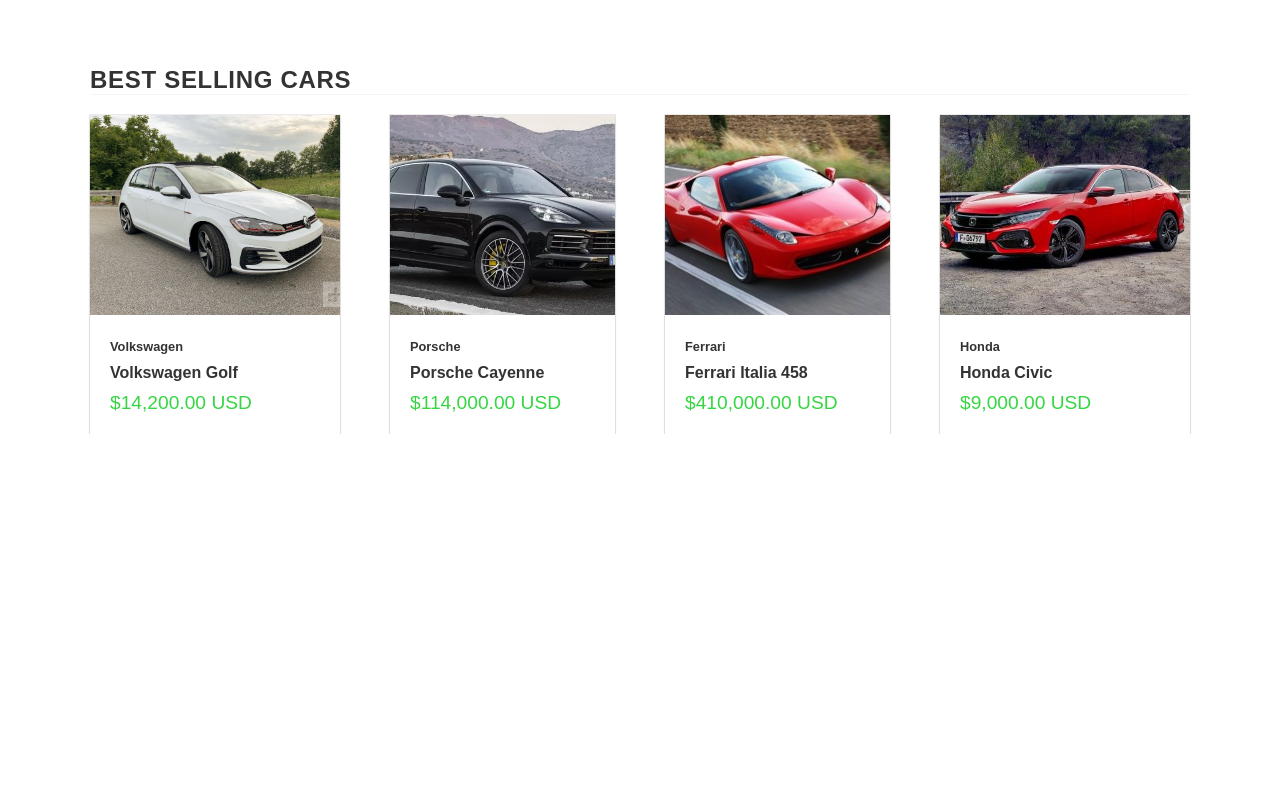
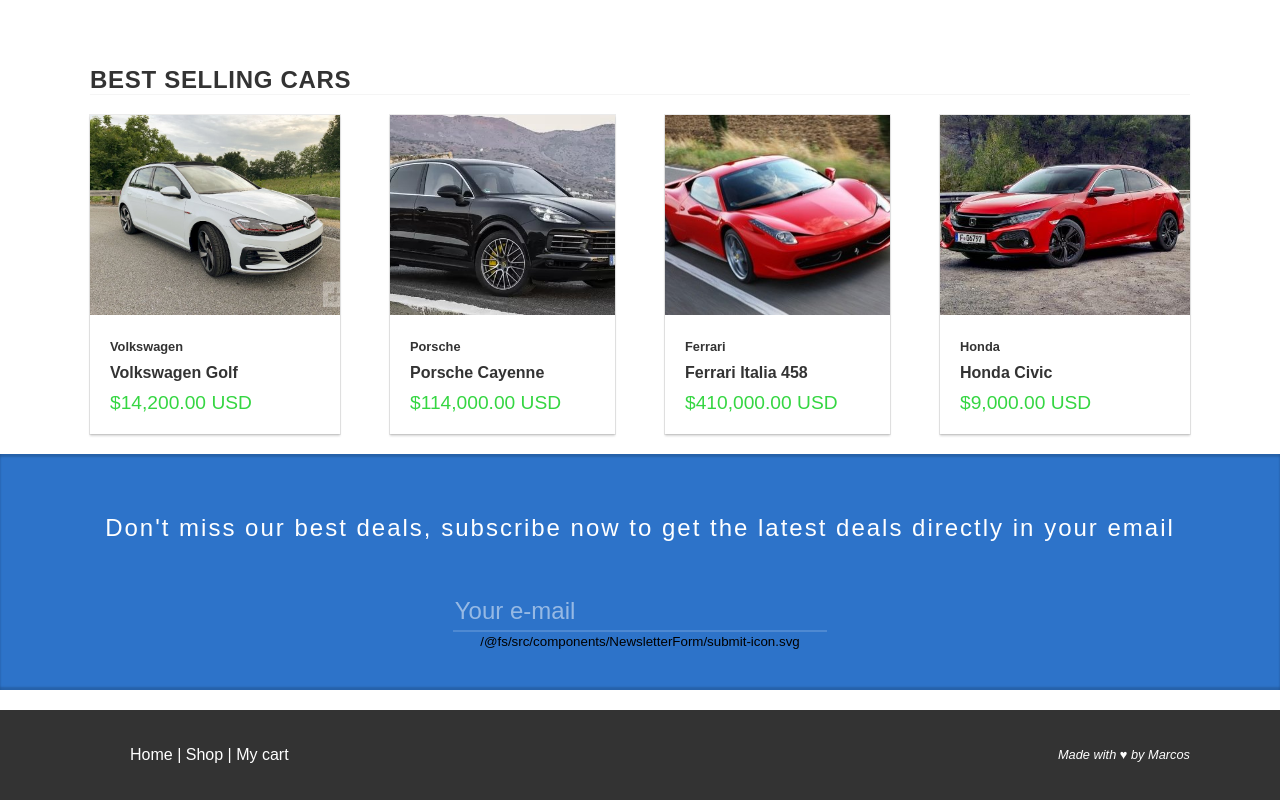
Before and after one commit to macr1408/car-shop-react, a React app: page / in a window 1280 px wide. Shown: the part 965-1765 px from the top of the page. Before the commit the page ends 1399 px from the top, so only its background shows below. Built offline with nearby package versions, Linux system fonts and the light colour scheme.

Commit message:
Footer done, newsletter half done

```diff
--- a/src/components/Card/Card.js
+++ b/src/components/Card/Card.js
@@ -4,7 +4,7 @@
 
 export default class Card extends Component {
     render() {
-        const { textCenter, iconSrc, header, children, iconClass, customClasses } = this.props;
+        const { textCenter, iconSrc, header, children, iconClass, className } = this.props;
         let iconElem;
         if (iconSrc) {
             if (iconSrc.indexOf('<svg') !== -1) {
@@ -13,7 +13,7 @@
                 iconElem = <img className={iconClass} src={iconSrc} />;
             }
         }
-        const cardClass = `card card-wrapper${(textCenter ? ' text-center' : '')} ${customClasses}`;
+        const cardClass = `card card-wrapper ${(textCenter ? 'text-center' : '')} ${className}`;
         return (
             <div className={cardClass}>
                 {iconSrc && iconElem}
@@ -30,8 +30,9 @@
     header: PropTypes.string,
     iconClass: PropTypes.string,
     roundedCorners: PropTypes.number,
-    customClasses: PropTypes.string,
+    className: PropTypes.string,
 };
 Card.defaultProps = {
-    textCenter: true
+    textCenter: true,
+    className: ''
 };
--- a/src/components/Card/Card.scss
+++ b/src/components/Card/Card.scss
@@ -5,7 +5,6 @@
     background: #fff;
 
     svg {
-        max-width: 200px;
         fill: $primary-color;
     }
 
--- /dev/null
+++ b/src/components/Footer/Footer.js
@@ -0,0 +1,36 @@
+import React, { Component } from 'react';
+import PropTypes from 'prop-types';
+import './Footer.scss';
+
+export default class Footer extends Component {
+    render() {
+        const { className, children } = this.props;
+        const footerClass = `footer-wrapper ${className}`;
+        return (
+            <div className={footerClass}>
+                <div className="row container">
+                    <div className="col l4">
+                        <ul className="nav-links">
+                            <a href="#">Home</a> | <a href="#">Shop</a> | <a href="#">My cart</a>
+                        </ul>
+                    </div>
+                    <div className="col l8">
+                        <div className="copyright-wrapper">
+                            <span className="copyright">Made with ♥ by Marcos</span>
+                        </div>
+                    </div>
+                </div>
+            </div >
+        );
+    }
+}
+
+Footer.propTypes = {
+    iconSrc: PropTypes.string,
+    header: PropTypes.string,
+    iconClass: PropTypes.string,
+    roundedCorners: PropTypes.number
+};
+Footer.defaultProps = {
+    className: ''
+};
--- /dev/null
+++ b/src/components/Footer/Footer.scss
@@ -0,0 +1,23 @@
+.footer-wrapper {
+    background: #333;
+    color: #fff;
+    padding: 20px;
+
+    .nav-links a {
+        color: #fff;
+    }
+
+    .copyright-wrapper {
+        display: flex;
+        align-items: center;
+        height: 100%;
+
+        .copyright {
+            text-align: right;
+            font-style: italic;
+            font-size: 80%;
+            color: #fff;
+            width: 100%;
+        }
+    }
+}
--- /dev/null
+++ b/src/components/NewsletterForm/NewsletterForm.js
@@ -0,0 +1,40 @@
+import React, { Component } from 'react';
+import PropTypes from 'prop-types';
+import './NewsletterForm.scss';
+import Icon from './submit-icon.svg';
+
+export default class NewsletterForm extends Component {
+    handleSubmit(e) {
+        e.preventDefault();
+        console.log(e);
+    }
+    render() {
+        const { className, children } = this.props;
+        const newsletterformClass = `newsletterform-wrapper ${className}`;
+        return (
+            <div className={newsletterformClass}>
+                <form onSubmit={this.handleSubmit} className="text-center">
+                    <h2 className="form-title">{children}</h2>
+                    <div className="row">
+                        <div className="col l3 s12"></div>
+                        <div className="col l6 s12">
+                            <input type="email" name="email" placeholder="Your e-mail" />
+                            <button type="submit" dangerouslySetInnerHTML={{ __html: Icon }}></button>
+                        </div>
+                        <div className="col l3 s12"></div>
+                    </div>
+                </form>
+            </div >
+        );
+    }
+}
+
+NewsletterForm.propTypes = {
+    iconSrc: PropTypes.string,
+    header: PropTypes.string,
+    iconClass: PropTypes.string,
+    roundedCorners: PropTypes.number
+};
+NewsletterForm.defaultProps = {
+    className: ''
+};
--- /dev/null
+++ b/src/components/NewsletterForm/NewsletterForm.scss
@@ -0,0 +1,44 @@
+.newsletterform-wrapper {
+    .form-title {
+        color: #fff;
+        font-weight: 400;
+        letter-spacing: 2px;
+        margin-bottom: 50px;
+    }
+
+    input[type="email"] {
+        width: 70%;
+        height: 40px;
+        font-size: 24px;
+        border: none;
+        border-bottom: 2px solid #4e89d2;
+        background: none;
+        color: #fff;
+
+        &::placeholder {
+            color: #fff;
+            opacity: .5;
+        }
+
+        &:focus {
+            outline: none;
+        }
+    }
+
+    button[type="submit"] {
+        background: none;
+        border: none;
+        cursor: pointer;
+
+        svg {
+            width: 24px;
+            fill: #fff;
+            opacity: .7;
+
+            &:hover {
+                opacity: 1;
+            }
+        }
+    }
+
+}
--- a/src/components/Product/ProductCard/ProductCard.js
+++ b/src/components/Product/ProductCard/ProductCard.js
@@ -8,7 +8,7 @@
     render() {
         const { product } = this.props;
         return (
-            < Card textCenter={false} customClasses="product-wrapper no-padding" >
+            < Card textCenter={false} className="product-wrapper no-padding" >
                 {product.image && <img src={product.image} className="product-image" />}
                 <div className="product-description" >
                     {product.brand && <span className="product-brand">{product.brand}</span>}
--- a/src/views/Home.js
+++ b/src/views/Home.js
@@ -8,8 +8,10 @@
 import classicCar from '../images/home/classic-car.svg';
 import sportCar from '../images/home/sport-car.svg';
 import ProductCard from '../components/Product/ProductCard/ProductCard.js';
-import Gap from '../components/Gap/Gap.js'
-import Title from '../components/Title/Title.js'
+import Gap from '../components/Gap/Gap.js';
+import Title from '../components/Title/Title.js';
+import NewsletterForm from '../components/NewsletterForm/NewsletterForm.js';
+import Footer from '../components/Footer/Footer.js';
 
 import GolfImage from '../images/products/volkswagen-golf.jpg';
 import CayenneImage from '../images/products/porsche-cayenne.jpg';
@@ -61,6 +63,16 @@
                             </div>);
                     })}
                 </div>
+                <Gap height="20px"></Gap>
+                <div className="row newsletter-row">
+                    <div className="container" style={{ padding: '20px 0' }}>
+                        <NewsletterForm>
+                            Don't miss our best deals, subscribe now to get the latest deals directly in your email
+                        </NewsletterForm>
+                    </div>
+                </div>
+                <Gap height="20px"></Gap>
+                <Footer></Footer>
             </div>
         );
     }
--- a/src/views/Home.scss
+++ b/src/views/Home.scss
@@ -1,5 +1,7 @@
+@import '../styles/variables.scss';
+
 .card {
-    .suv-car {
+    .classic-car {
         svg {
             max-width: 162px;
         }
@@ -7,14 +9,20 @@
 
     .suv-car {
         svg {
-            max-width: 162px;
+            max-width: 132px;
         }
     }
 
     .sport-car {
         svg {
-            max-width: 223px;
+            max-width: 180px;
         }
     }
+}
 
+.newsletter-row {
+    background-color: $primary-color;
+    padding: 20px;
+    box-shadow: inset 0px 3px 2px 0 rgba(0, 0, 0, 0.16),
+        inset 0px -3px 2px 0 rgba(0, 0, 0, 0.16);
 }
```
Also changed, not shown: src/components/NewsletterForm/submit-icon.svg (added).
